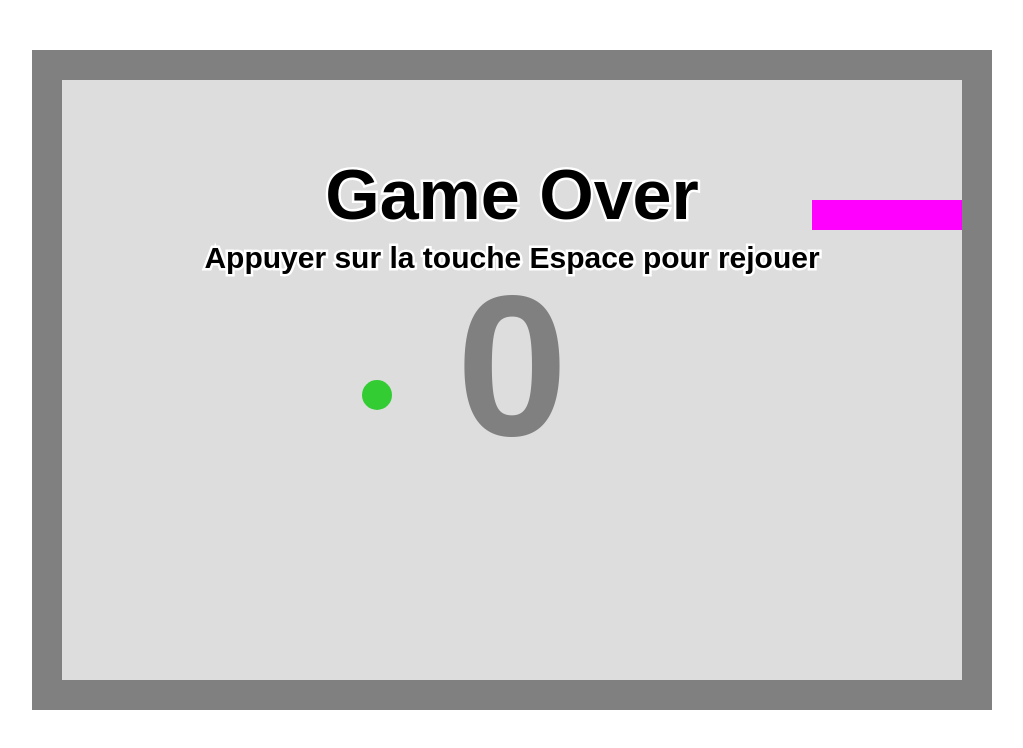
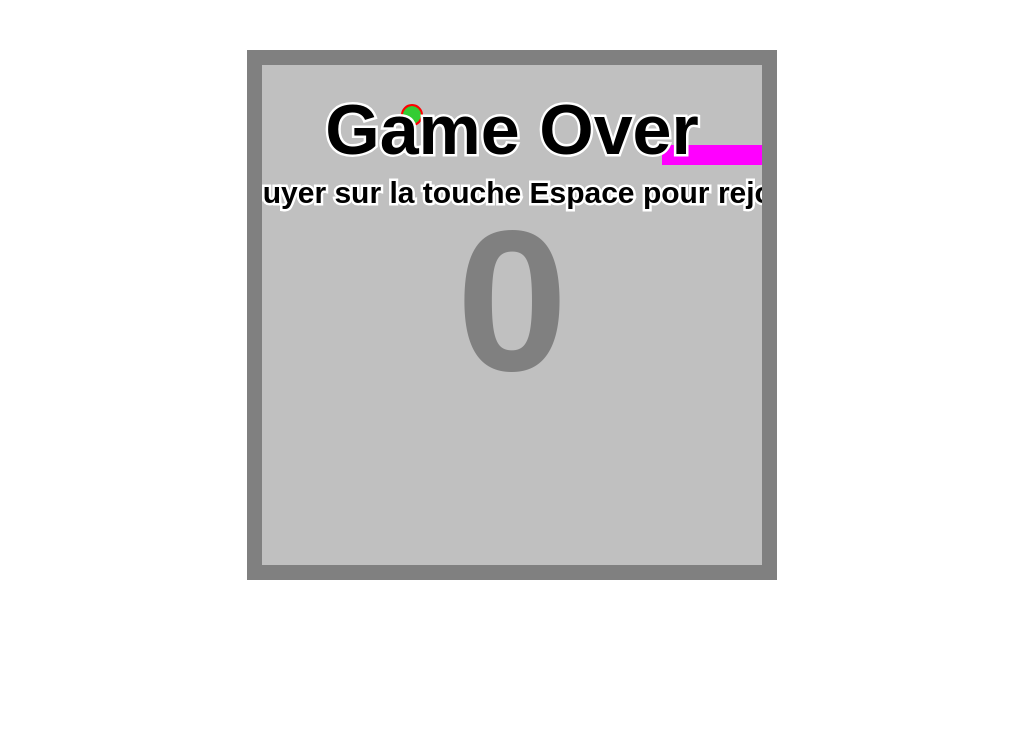
Before and after one commit to IgnaesLionel/Snake, a plain HTML site: page index.html in a window 1280 px wide. Shown: the whole page, without its empty margins (128-1151 px from the left). Drawn offline with Linux system fonts and the light colour scheme.

Commit message:
Snake suite

```diff
--- a/index.html
+++ b/index.html
@@ -3,7 +3,10 @@
     <head>
         <title>Jeu du Serpent</title>
         <script src="script.js"></script>
+
     </head>
     <body>
+          <canvas id="canvas"> </canvas>
+
     </body>
 </html>
--- a/script.js
+++ b/script.js
@@ -1,9 +1,9 @@
 window.onload = () => {
-    const canvasWidth = 900;
-    const canvasHeight = 600;
-    const blockSize = 30;
-    const canvas = document.createElement('canvas');
-    const ctx = canvas.getContext('2d');
+    const canvasWidth = 500;
+    const canvasHeight = 500;
+    const blockSize = 20;
+    const canvas = document.getElementById('canvas'); //selection du canvas
+    const ctx = canvas.getContext('2d'); //mode 2D
     const widthInBlocks = canvasWidth/blockSize;
     const heightInBlocks = canvasHeight/blockSize;
     const centreX = canvasWidth / 2;
@@ -14,20 +14,21 @@ window.onload = () => {
     let score;
     let timeOut;
 
-    const init = () => {
+    const init = () => {  //initialisation du canvas
         canvas.width = canvasWidth;
         canvas.height = canvasHeight;
-        canvas.style.border = "30px solid gray";
+        canvas.style.border = "15px solid gray";
         canvas.style.margin = "50px auto";
         canvas.style.display = "block";
-        canvas.style.backgroundColor = "#ddd";
-        document.body.appendChild(canvas);
+        canvas.style.backgroundColor = "#C0C0C0";
         launch();
     }
-
+    const random = (min, max) => {
+       return Math.floor(Math.random() * (max - min + 1) + min);
+    }
     const launch = () => {
         snakee = new Snake([[6,4],[5,4],[4,4],[3,4],[2,4]],"right");
-        applee = new Apple([10,10]);
+        applee = new Apple([random(1,10),random(1,10)]);
         score = 0;
         clearTimeout(timeOut);
         delay = 100;
@@ -205,7 +206,10 @@ window.onload = () => {
           ctx.fillStyle = "#33cc33";
           ctx.beginPath();
           ctx.arc(x, y, radius, 0, Math.PI*2, true);
+          ctx.strokeStyle = "red";
+          ctx.lineWidth=2;
           ctx.fill();
+          ctx.stroke()
           ctx.restore();
         };
 
```
Also changed, not shown: canvas.js (added).
